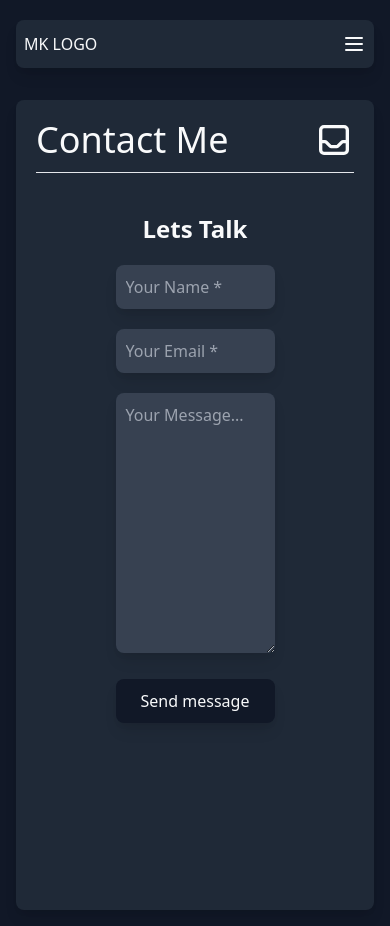
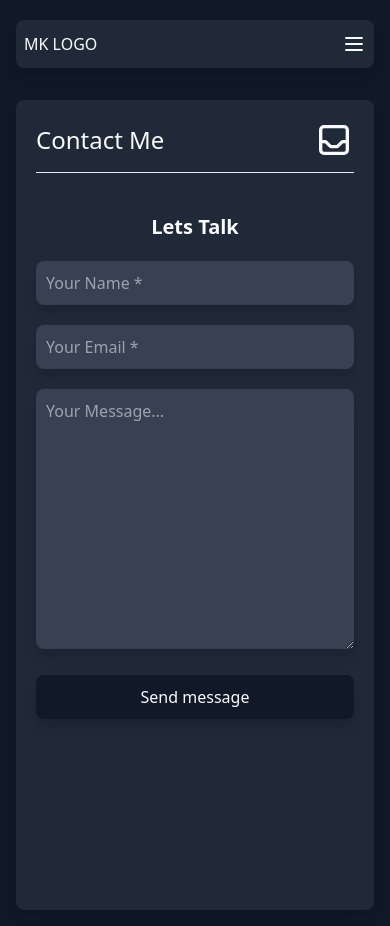
Before and after one commit to Mostakimul/react-portfolio, a React (Create React App) app: page /contact in a window 390 px wide. Built offline with nearby package versions, Linux system fonts and the light colour scheme.

Commit message:
contact responsive

```diff
--- a/src/component/CommonHeader.js
+++ b/src/component/CommonHeader.js
@@ -4,7 +4,7 @@ const CommonHeader = ({ title, iconShape }) => {
   return (
     <>
       <div className="flex justify-between items-center mb-3">
-        <h2 className="text-4xl">{title}</h2>
+        <h2 className="text-2xl sm:text-3xl lg:text-4xl">{title}</h2>
         <svg
           className="w-10 h-10"
           fill="none"
--- a/src/component/Contact.js
+++ b/src/component/Contact.js
@@ -41,14 +41,16 @@ const Contact = () => {
       />
       {/* contact body */}
       <div className="pt-5">
-        <h2 className="text-center text-2xl font-semibold py-5">Lets Talk</h2>
+        <h2 className="text-center text-xl sm:text-2xl font-semibold py-5">Lets Talk</h2>
         {isLoading && <TheSpinner />}
         {isSubmitted && (
           <p className="text-xs py-1.5 my-2 text-center font-semibold text-gray-50 bg-green-600 px-1.5 rounded-lg shadow-lg w-2/4 mx-auto">
             Message sent successfully!!!
           </p>
         )}
-        <form onSubmit={handleSubmit(onSubmit)} className="w-2/4 mx-auto text-center">
+        <form
+          onSubmit={handleSubmit(onSubmit)}
+          className="sm:w-4/5 md:w-3/4 lg:w-2/4 mx-auto text-center">
           <input
             type="text"
             {...register('name', { required: true })}
```
